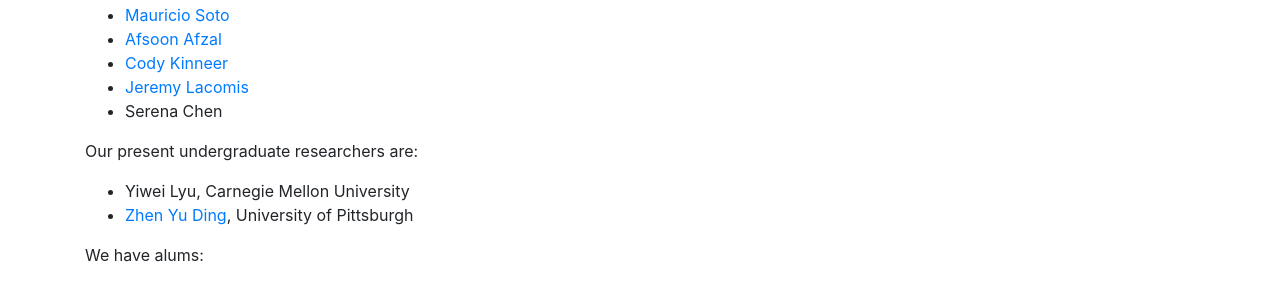
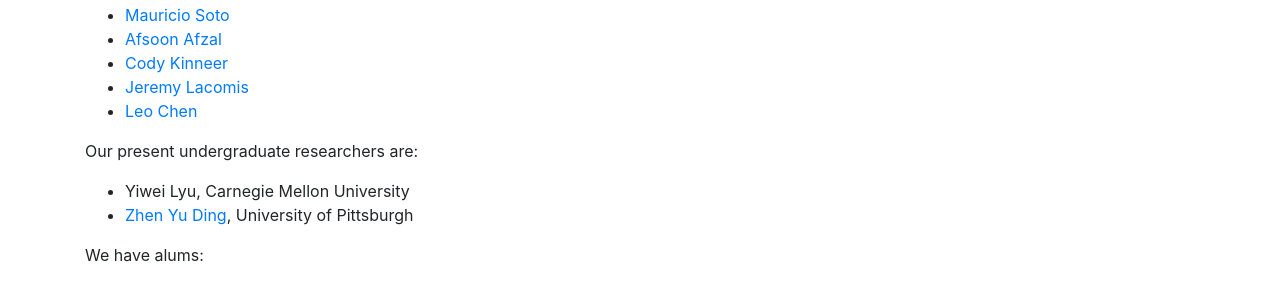
Before and after one commit to squaresLab/squaresLab.github.io, a Jekyll site: the page built from index.md, in a window 1280 px wide. Shown: the part 795-1081 px from the top of the page. Built offline with Jekyll 4.4.1, drawn with Linux system fonts in a browser that asks for light colours; nearby versions of some CDN libraries.

Commit message:
Name and link

```diff
--- a/index.md
+++ b/index.md
@@ -25,7 +25,7 @@ Goues](http://www.clairelegoues.com), and also includes:
 *   [Afsoon Afzal](http://www.cs.cmu.edu/~afsoona)
 *   [Cody Kinneer](http://kinneerc.github.io)
 *   [Jeremy Lacomis](http://www.cs.cmu.edu/~jlacomis/)
-*   Serena Chen
+*   [Leo Chen](https://poosomooso.github.io/)
 
 Our present undergraduate researchers are:
 *   Yiwei Lyu, Carnegie Mellon University
```
